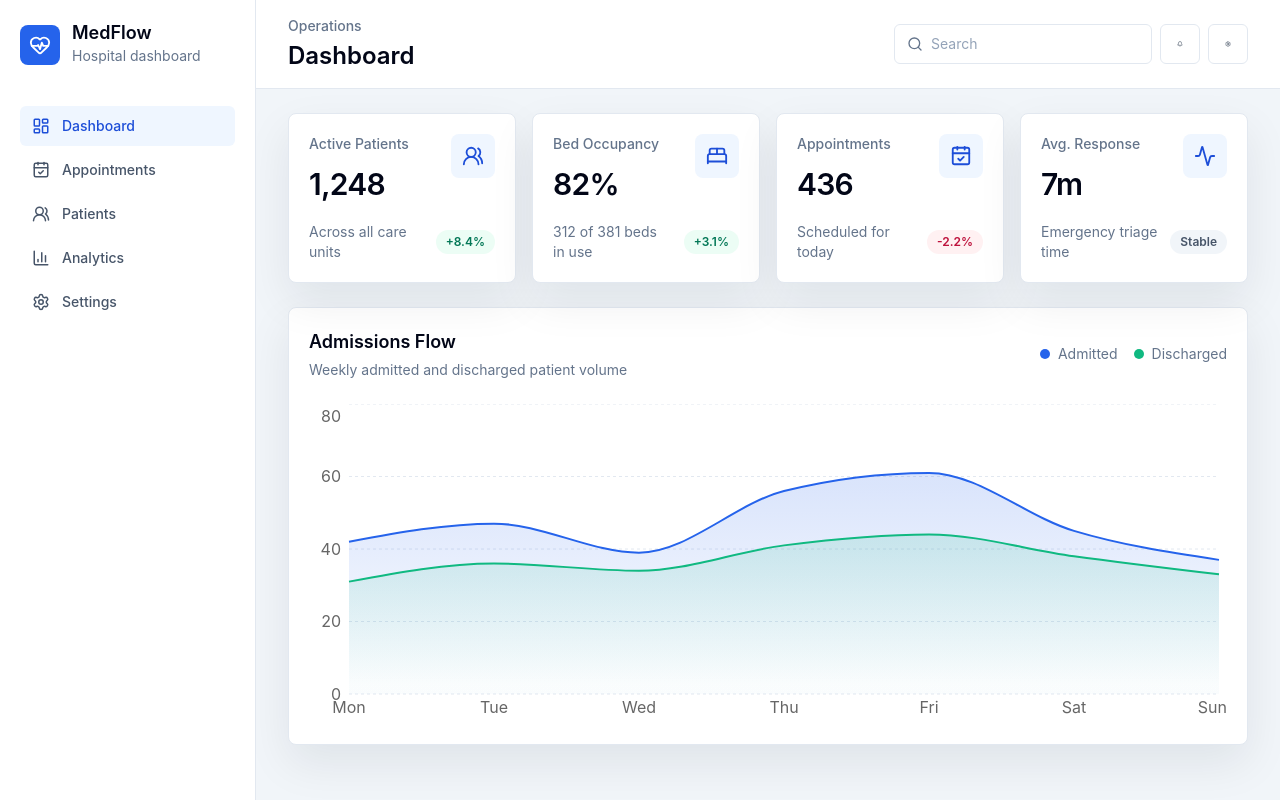
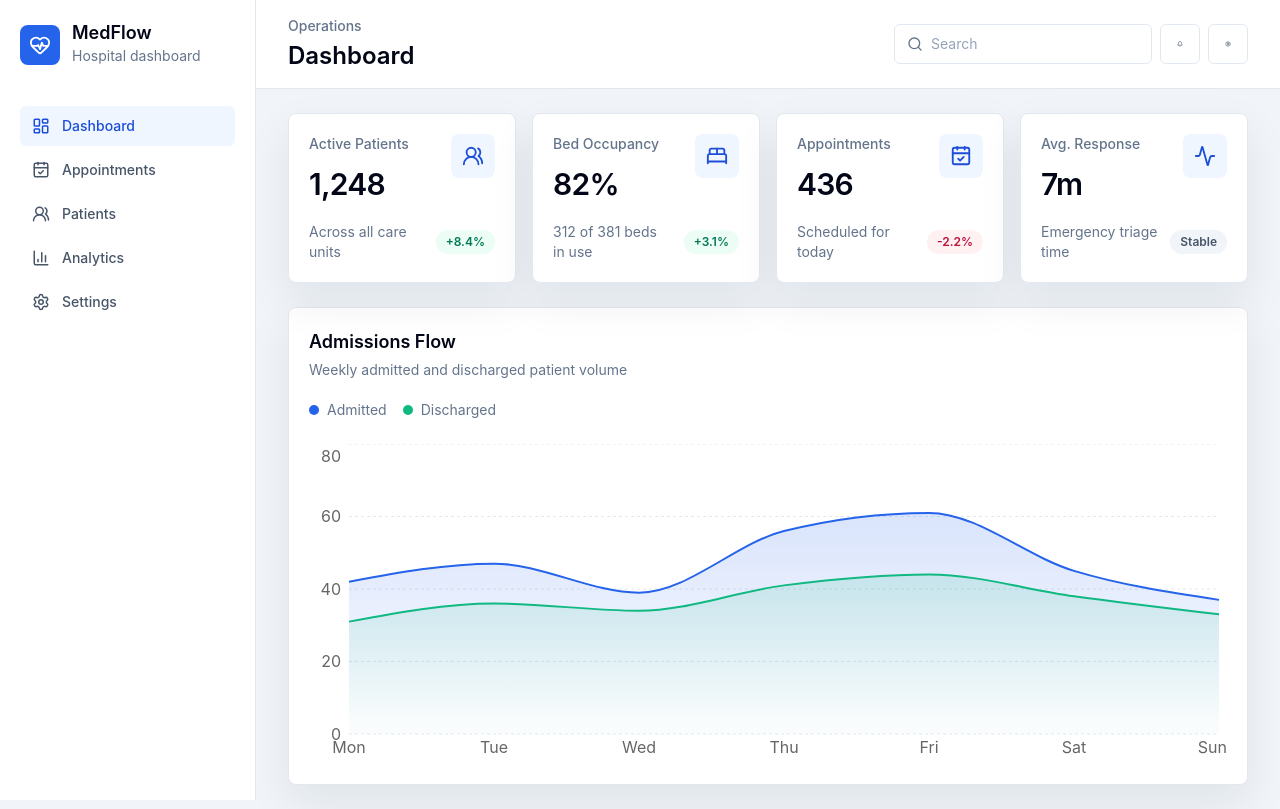
Before and after one commit to romanserban/medflow, a React (Vite) app: page /dashboard in a window 1280 px wide. Built offline with nearby package versions, Linux system fonts and the light colour scheme.

Commit message:
add card component

```diff
--- a/src/components/Button.tsx
+++ b/src/components/Button.tsx
@@ -1,5 +1,4 @@
 import type { ButtonHTMLAttributes, ReactNode } from 'react'
-import { cn } from '../utils/cn'
 
 type ButtonVariant = 'primary' | 'secondary' | 'ghost' | 'danger'
 type ButtonSize = 'sm' | 'md' | 'lg'
@@ -38,12 +37,7 @@ export function Button({
 }: ButtonProps) {
   return (
     <button
-      className={cn(
-        baseClassName,
-        variantClassNames[variant],
-        sizeClassNames[size],
-        className,
-      )}
+      className={`${baseClassName} ${variantClassNames[variant]} ${sizeClassNames[size]} ${className}`}
       disabled={disabled}
       type={type}
       {...props}
--- a/src/components/Card.tsx
+++ b/src/components/Card.tsx
@@ -1,16 +1,28 @@
 import type { HTMLAttributes, ReactNode } from 'react'
-import { cn } from '../utils/cn'
 
-interface CardProps extends HTMLAttributes<HTMLElement> {
-  children: ReactNode
+interface CardProps extends Omit<HTMLAttributes<HTMLDivElement>, 'title'> {
+  children?: ReactNode
+  description?: ReactNode
+  title?: ReactNode
 }
 
-const cardClassName = 'rounded-lg border border-slate-200 bg-white shadow-panel'
+const cardClassName = 'rounded-lg border border-slate-200 bg-white p-5 shadow-panel'
+const headerClassName = 'mb-5'
+const titleClassName = 'text-lg font-semibold text-slate-950'
+const descriptionClassName = 'mt-1 text-sm text-slate-500'
 
-export function Card({ children, className, ...props }: CardProps) {
+export function Card({ children, className = '', description, title, ...props }: CardProps) {
+  const hasHeader = title || description
+
   return (
-    <section className={cn(cardClassName, className)} {...props}>
+    <div className={`${cardClassName} ${className}`} {...props}>
+      {hasHeader && (
+        <div className={headerClassName}>
+          {title && <h2 className={titleClassName}>{title}</h2>}
+          {description && <p className={descriptionClassName}>{description}</p>}
+        </div>
+      )}
       {children}
-    </section>
+    </div>
   )
 }
--- a/src/components/Input.tsx
+++ b/src/components/Input.tsx
@@ -1,5 +1,4 @@
 import type { InputHTMLAttributes } from 'react'
-import { cn } from '../utils/cn'
 
 interface InputProps extends InputHTMLAttributes<HTMLInputElement> {
   label: string
@@ -10,11 +9,11 @@ const labelClassName = 'text-sm font-medium text-slate-700'
 const inputClassName =
   'mt-2 h-11 w-full rounded-md border border-slate-200 px-3 text-sm outline-none transition focus:border-clinical-600 focus:ring-4 focus:ring-clinical-100'
 
-export function Input({ className, label, ...props }: InputProps) {
+export function Input({ className = '', label, ...props }: InputProps) {
   return (
     <label className={fieldClassName}>
       <span className={labelClassName}>{label}</span>
-      <input className={cn(inputClassName, className)} {...props} />
+      <input className={`${inputClassName} ${className}`} {...props} />
     </label>
   )
 }
--- a/src/components/Sidebar.tsx
+++ b/src/components/Sidebar.tsx
@@ -7,7 +7,6 @@ import {
   UsersRound,
 } from 'lucide-react'
 import { NavLink } from 'react-router-dom'
-import { cn } from '../utils/cn'
 
 const sidebarClassName =
   'fixed inset-y-0 left-0 hidden w-64 border-r border-slate-200 bg-white px-5 py-6 lg:block'
@@ -52,10 +51,9 @@ export function Sidebar() {
               key={item.to}
               to={item.to}
               className={({ isActive }) =>
-                cn(
-                  navItemClassName,
-                  isActive ? activeNavItemClassName : inactiveNavItemClassName,
-                )
+                `${navItemClassName} ${
+                  isActive ? activeNavItemClassName : inactiveNavItemClassName
+                }`
               }
             >
               <Icon size={18} aria-hidden="true" />
--- a/src/pages/DashboardPage.tsx
+++ b/src/pages/DashboardPage.tsx
@@ -9,12 +9,10 @@ import {
 } from 'recharts'
 import { Card } from '../components/Card'
 import { admissionsOverview, overviewMetrics } from '../data/dashboard'
-import { cn } from '../utils/cn'
 import { getTrendClassName } from '../utils/formatters'
 
 const pageStackClassName = 'space-y-6'
 const metricsGridClassName = 'grid gap-4 sm:grid-cols-2 xl:grid-cols-4'
-const metricCardClassName = 'p-5'
 const metricHeaderClassName = 'flex items-start justify-between gap-4'
 const metricLabelClassName = 'text-sm font-medium text-slate-500'
 const metricValueClassName = 'mt-3 text-3xl font-semibold tracking-tight text-slate-950'
@@ -23,12 +21,8 @@ const metricIconClassName =
 const metricFooterClassName = 'mt-5 flex items-center justify-between gap-3'
 const metricHelperClassName = 'text-sm text-slate-500'
 const trendBadgeClassName = 'rounded-full px-2.5 py-1 text-xs font-semibold'
-const chartCardClassName = 'p-5'
-const chartHeaderClassName =
-  'flex flex-col gap-2 sm:flex-row sm:items-center sm:justify-between'
-const chartTitleClassName = 'text-lg font-semibold text-slate-950'
-const chartSubtitleClassName = 'mt-1 text-sm text-slate-500'
-const legendClassName = 'flex items-center gap-4 text-sm text-slate-500'
+const chartDescription = 'Weekly admitted and discharged patient volume'
+const legendClassName = 'mb-5 flex items-center gap-4 text-sm text-slate-500'
 const legendItemClassName = 'flex items-center gap-2'
 const admittedLegendClassName = 'h-2.5 w-2.5 rounded-full bg-clinical-600'
 const dischargedLegendClassName = 'h-2.5 w-2.5 rounded-full bg-emerald-500'
@@ -42,7 +36,7 @@ export function DashboardPage() {
           const Icon = metric.icon
 
           return (
-            <Card key={metric.id} className={metricCardClassName}>
+            <Card key={metric.id}>
               <div className={metricHeaderClassName}>
                 <div>
                   <p className={metricLabelClassName}>{metric.label}</p>
@@ -56,10 +50,9 @@ export function DashboardPage() {
               <div className={metricFooterClassName}>
                 <p className={metricHelperClassName}>{metric.helperText}</p>
                 <span
-                  className={cn(
-                    trendBadgeClassName,
-                    getTrendClassName(metric.trend.direction),
-                  )}
+                  className={`${trendBadgeClassName} ${getTrendClassName(
+                    metric.trend.direction,
+                  )}`}
                 >
                   {metric.trend.value}
                 </span>
@@ -69,14 +62,7 @@ export function DashboardPage() {
         })}
       </section>
 
-      <Card className={chartCardClassName}>
-        <div className={chartHeaderClassName}>
-          <div>
-            <h2 className={chartTitleClassName}>Admissions Flow</h2>
-            <p className={chartSubtitleClassName}>
-              Weekly admitted and discharged patient volume
-            </p>
-          </div>
+      <Card title="Admissions Flow" description={chartDescription}>
         <div className={legendClassName}>
           <span className={legendItemClassName}>
             <span className={admittedLegendClassName} />
@@ -86,7 +72,6 @@ export function DashboardPage() {
             <span className={dischargedLegendClassName} />
             Discharged
           </span>
-          </div>
         </div>
 
         <div className={chartFrameClassName}>
--- a/src/utils/cn.ts
+++ /dev/null
@@ -1,3 +0,0 @@
-export function cn(...classNames: Array<string | false | null | undefined>) {
-  return classNames.filter(Boolean).join(' ')
-}
```
Lines whose indentation alone changed are shown as unchanged.
